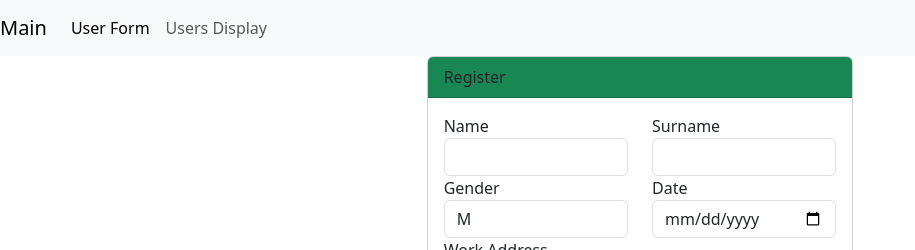
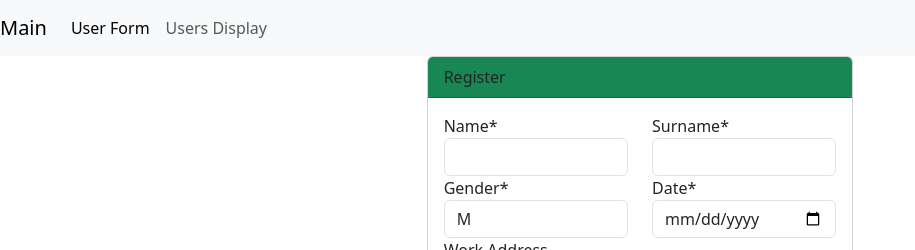
Before and after one commit to dimostant/SpringBoot-Angular-Interview-App, an Angular app in the folder frontend/: page /UserForm in a window 1280 px wide. Shown: the top 250 px of the page, without its empty margins (0-915 px from the left). Built offline with nearby package versions, Linux system fonts and the light colour scheme.

Commit message:
improve html

```diff
--- a/frontend/src/app/user-form/user-form.component.html
+++ b/frontend/src/app/user-form/user-form.component.html
@@ -8,7 +8,7 @@
         <form [formGroup]="userForm">
           <div class="row">
             <div class="col-6">
-              <label for="">Name</label>
+              <label for="">Name*</label>
               <input type="text" formControlName="name" class="form-control">
               <div class="text-danger">
                 @if(userForm.controls['name'].touched && userForm.controls['name'].errors?.['required']) {
@@ -18,7 +18,7 @@
               </div>
             </div>
             <div class="col-6">
-              <label for="">Surname</label>
+              <label for="">Surname*</label>
               <input type="text" formControlName="surname" class="form-control">
               <div class="text-danger">
                 @if(userForm.controls['surname'].touched && userForm.controls['surname'].errors?.['required']) {
@@ -27,7 +27,7 @@
               </div>
             </div>
             <div class="col-6">
-              <label for="">Gender</label>
+              <label for="">Gender*</label>
               <select type="text" class="form-control" formControlName="gender" >
                 @for (option of dropdownOptions; track option) {
                   <option> {{option}} </option>
@@ -40,7 +40,7 @@
               </div>
             </div>
             <div class="col-6">
-              <label for="">Date</label>
+              <label for="">Date*</label>
               <input type="date" formControlName="birthDate" [max]="maxDate" class="form-control"/>
               <div class="text-danger">
                 @if(userForm.controls['birthDate'].touched && userForm.controls['birthDate'].errors?.['required']) {
--- a/frontend/src/app/users-display/users-display.component.html
+++ b/frontend/src/app/users-display/users-display.component.html
@@ -14,9 +14,9 @@
                   <th>Name</th>
                   <th>Surname</th>
                   <th>Gender</th>
-                  <th>birthDate</th>
-                  <th>workAddress</th>
-                  <th>homeAddress</th>
+                  <th>Birth Date</th>
+                  <th>Work Address</th>
+                  <th>Home Address</th>
                   <th class="text-center">Controls</th>
                 </tr>
               </thead>
```
